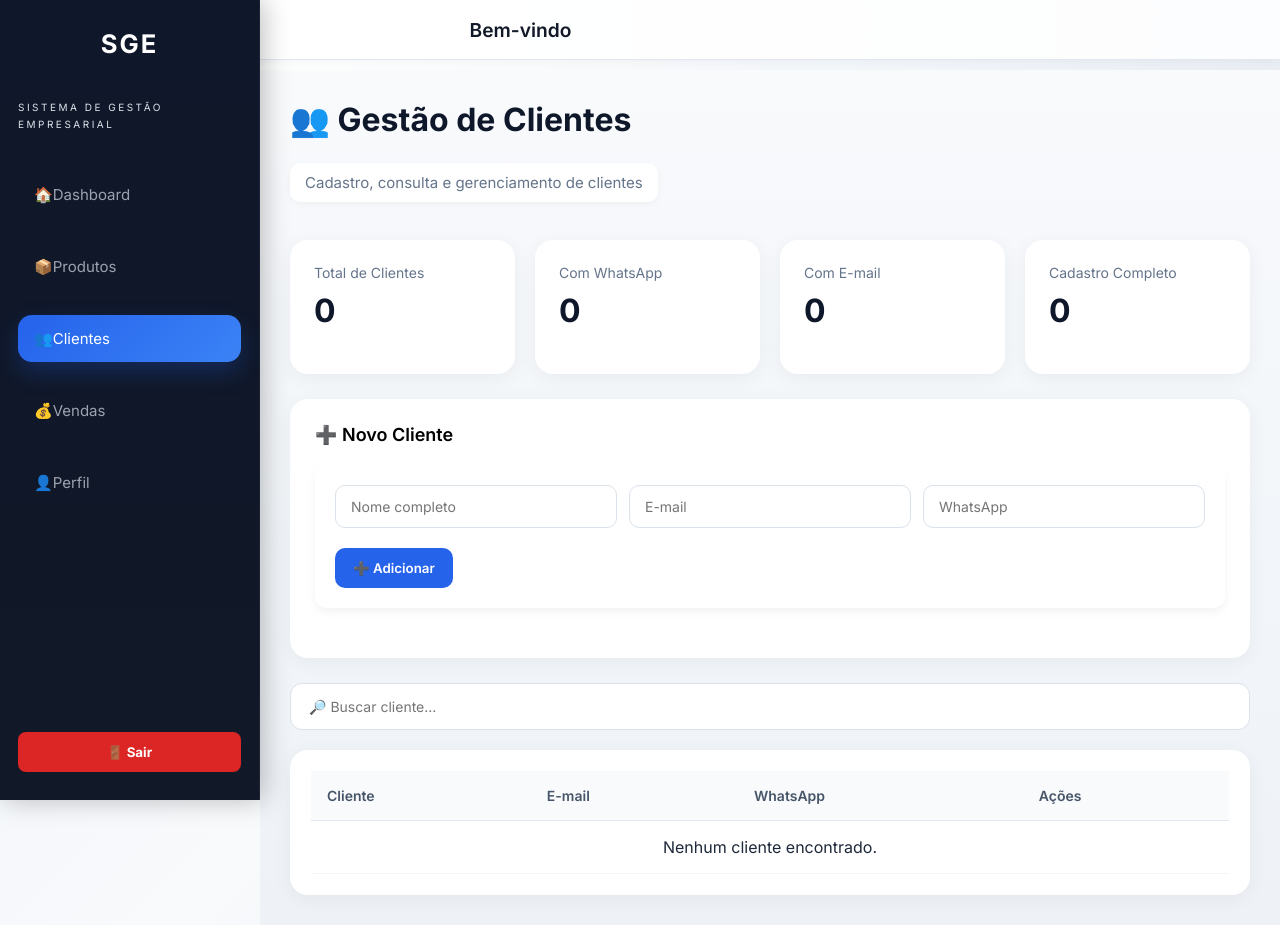
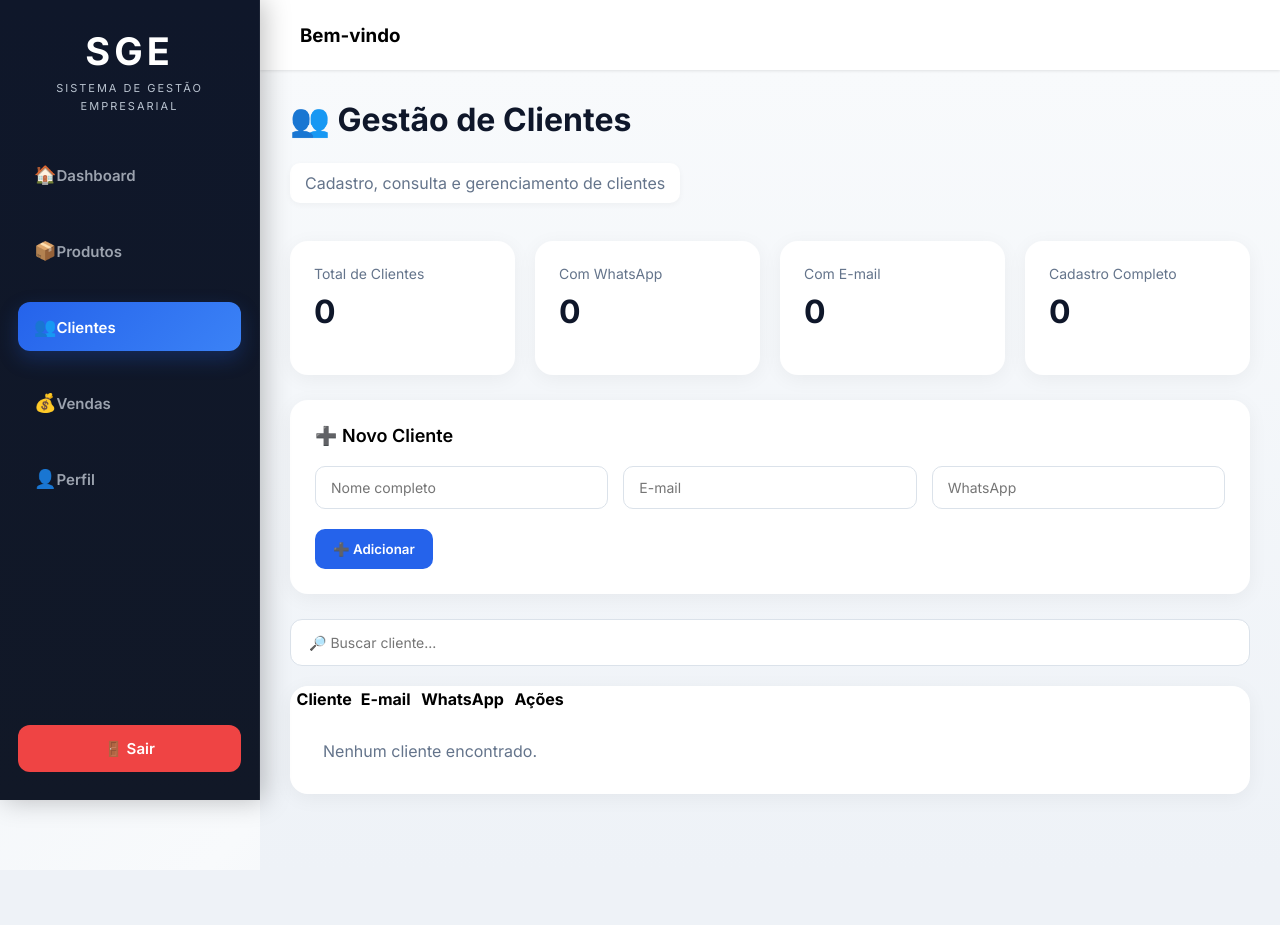
Before and after one commit to higorsenaialuno07/tcc-tarefas, a React (Vite) app: page /clients in a window 1280 px wide. After the commit the page ends 870 px from the top, so only its background shows below. Built offline with nearby package versions, Linux system fonts and the light colour scheme.

Commit message:
Tcc - ultimo commit.

```diff
--- a/src/App.css
+++ b/src/App.css
@@ -1,565 +1,112 @@
 body {
   margin: 0;
-  font-family: Arial, sans-serif;
+  padding: 0;
+  font-family: 'Inter', Arial, sans-serif;
   background: #f4f6f8;
 }
 
-/* SIDEBAR */
-/* .sidebar {
-  width: 220px;
-  height: 100vh;
-  background: #111827;
-  color: #fff;
-  position: fixed;
-  left: 0;
-  z-index: 100;
-  top: 0;
+/* ==========================
+   LOGO
+========================== */
 
-  display: flex;
-  flex-direction: column;
-  justify-content: space-between;
-  padding: 20px;
-} */
-
-/* .logo {
-  color: #ffffff !important;   /* Garante que o texto seja branco */
-  /* margin: 0 0 40px 0 !important; /* Espaço generoso abaixo do título */
-  /* font-size: 1.6rem;           /* Tamanho de destaque */
-  /* font-weight: 800;            Peso extra para parecer uma marca */ */
-  /* text-align: center;          Centraliza o nome na sidebar */
-  /* text-transform: uppercase;   Estilo caixa alta */
-  /* letter-spacing: 2px;         Espaçamento entre letras elegante */
-  /* width: 100%;                 Garante que ocupe a largura da sidebar */
-/* }  */
-
-.logo h2 {
-  color: #ffffff !important;
-  margin: 0;
-}
-
-h2.logo,
-.sidebar h2,
-.logo {
-  color: #ffffff !important;   /* Branco absoluto */
-  margin: 0 0 40px 0 !important;
-  font-size: 1.6rem !important;
-  font-weight: 800 !important;
-  text-align: center !important;
-  text-transform: uppercase !important;
-  letter-spacing: 2px !important;
-  display: block !important;
+.logo-area {
+  text-align: center;
+  margin-bottom: 35px;
 }
 
 .logo {
+  margin: 0 0 6px;
+  color: #fff;
   font-size: 38px;
   font-weight: 800;
+  letter-spacing: 4px;
+  text-align: center;
+}
+
+.logo-subtitle {
+  margin: 0 0 35px;
+
+  color: #cbd5e1;
+
+  font-size: 11px;
+  line-height: 1.6;
+  letter-spacing: 2px;
+  text-transform: uppercase;
+
+  opacity: .9;
+}
+
+/* ==========================
+   SIDEBAR MENU
+========================== */
+
+.sidebar-nav {
+  display: flex;
+  flex-direction: column;
+  gap: 12px;
+}
+
+.sidebar-nav a {
+  display: flex;
+  align-items: center;
+  gap: 12px;
+
+  padding: 14px 16px;
+
+  color: #cbd5e1;
+  text-decoration: none;
+
+  border-radius: 12px;
+
+  font-weight: 600;
+
+  transition: all .25s ease;
+}
+
+.sidebar-nav a span {
+  font-size: 18px;
+}
+
+.sidebar-nav a:hover {
+  background: rgba(255,255,255,.08);
+  color: white;
+}
+
+.sidebar-nav a.active {
+  background: linear-gradient(
+    135deg,
+    #2563eb,
+    #3b82f6
+  );
 
   color: white;
 
-  letter-spacing: 4px;
-
-  margin-bottom: 4px;
+  box-shadow: 0 8px 20px rgba(37,99,235,.25);
 }
 
-.logo-subtitle {
-  font-size: 10px;
+/* ==========================
+   BOTÃO SAIR
+========================== */
 
-  color: #f4f9ff;
+.logout-btn {
+  width: 100%;
 
-  letter-spacing: 2.5px;
-  text-transform: uppercase;
+  padding: 14px;
 
-  line-height: 1.7;
+  background: #ef4444;
+  color: white;
 
-  margin-top: 8px;
-  margin-bottom: 38px;
+  border: none;
+  border-radius: 12px;
 
-  opacity: 0.9;
-}
-.logo h2 {
-  color: #ffffff !important;
+  font-size: 15px;
+  font-weight: 600;
+
+  cursor: pointer;
+
+  transition: .25s;
 }
 
-.nav {
-  display: flex;
-  flex-direction: column;
-  flex-grow: 1;
-  gap: 15px;
-}
-
-.nav a {
-  color: white;
-  text-decoration: none;
-  padding: 10px;
-  border-radius: 8px;
-  background: rgba(255,255,255,0.05);
-}
-
-.nav a:hover {
-  background: rgba(255,255,255,0.1);
-}
-
-.logout-btn {
-  background: #dc2626;
-  color: white;
-  border: none;
-  padding: 12px;
-  border-radius: 8px;
-  cursor: pointer;
-  font-weight: bold;
-}
-
-.login-container {
-  display: flex;
-  justify-content: center;
-  align-items: center;
-  min-height: 100vh;
-  /* Gradiente moderno: começa no azul escuro da sua sidebar e clareia um pouco */
-  background: linear-gradient(135deg, #0f172a 0%, #1e293b 100%);
-  font-family: 'Inter', sans-serif;
-  margin: 0;
-  width: 100%;
-}
-
-.login-card {
-  background-color: #ffffff;
-  padding: 40px;
-  border-radius: 12px;
-  /* Sombra suave para o card flutuar sobre o fundo escuro */
-  box-shadow: 0 10px 25px rgba(0, 0, 0, 0.2);
-  width: 100%;
-  max-width: 400px;
-}
-
-/* Garante que o corpo da página não tenha margens brancas nas bordas */
-body {
-  margin: 0;
-  padding: 0;
-}
-
-.login-card {
-  background: white;
-  padding: 2.5rem;
-  border-radius: 12px;
-  box-shadow: 0 10px 25px rgba(0, 0, 0, 0.1);
-  width: 100%;
-  max-width: 400px;
-  text-align: center;
-}
-
-.login-card h2 {
-  color: #1f2937;
-  margin-bottom: 0.5rem;
-  font-size: 1.8rem;
-}
-
-.subtitle {
-  color: #64748b;
-  font-size: 14px;
-  margin-bottom: 25px;
-}
-
-.input-group {
-  text-align: left;
-  margin-bottom: 1.2rem;
-}
-
-.input-group label {
-  display: block;
-  font-size: 0.85rem;
-  font-weight: 600;
-  color: #374151;
-  margin-bottom: 0.4rem;
-}
-
-.input-group input {
-  width: 100%;
-  padding: 0.75rem;
-  border: 1px solid #d1d5db;
-  border-radius: 6px;
-  font-size: 1rem;
-  transition: border-color 0.2s;
-}
-
-.input-group input:focus {
-  outline: none;
-  border-color: #3b82f6; /* Cor da borda principal */
-  /* O box-shadow abaixo faz o efeito de "ring" (brilho externo) */
-  box-shadow: 0 0 0 3px rgba(59, 130, 246, 0.2);
-}
-
-.btn-login {
-  width: 100%;
-  padding: 0.75rem;
-  background-color: #3b82f6;
-  color: white;
-  border: none;
-  border-radius: 6px;
-  font-size: 1rem;
-  font-weight: 600;
-  cursor: pointer;
-  transition: background-color 0.2s;
-  margin-top: 1rem;
-}
-
-.btn-login:hover {
-  background-color: #2563eb;
-}
-
-.btn-login:disabled {
-  background-color: #93c5fd;
-  cursor: not-allowed;
-}
-
-.error-message {
-  color: #ef4444;
-  background-color: #fee2e2;
-  padding: 0.5rem;
-  border-radius: 4px;
-  font-size: 0.85rem;
-  margin-bottom: 1rem;
-}
-
-.footer-text {
-  margin-top: 1.5rem;
-  font-size: 0.9rem;
-  color: #4b5563;
-}
-
-.link-span {
-  color: #3b82f6;
-  font-weight: 600;
-  cursor: pointer;
-  margin-left: 5px;
-}
-
-.link-span:hover {
-  text-decoration: underline;
-}
-
-/* HEADER */
-.header {
-  height: 60px;
-
-  background: rgba(255,255,255,0.85);
-
-  backdrop-filter: blur(10px);
-
-  display: flex;
-  justify-content: space-around;
-  align-items: center;
-
-  padding: 0 20px;
-
-  position: fixed;
-  top: 0;
-  left: 220px;
-  right: 0;
-
-  border-bottom: 1px solid #e2e8f0;
-
-  box-shadow:
-    0 2px 10px rgba(15, 23, 42, 0.04);
-
-  z-index: 100;
-}
-
-.header h3 {
-  margin: 0;
-  font-size: 1.2rem;
-  color: #111827;
-  font-weight: 600;
-}
-
-
-/* CARDS */
-.summary,
-.filters,
-.chart-box,
-.task-form {
-  background: #fff;
-  padding: 15px;
-  border-radius: 12px;
-  box-shadow: 0 2px 10px rgba(0,0,0,0.05);
-}
-
-/* LISTA */
-.task-list {
-  display: flex;
-  flex-direction: column;
-  gap: 10px;
-}
-
-.task-card {
-  background: #fff;
-  padding: 12px;
-  border-radius: 10px;
-}
-
-/* STATUS */
-.done {
-  text-decoration: line-through;
-  color: gray;
-}
-
-.product-img {
-  width: 38px;
-  height: 38px;
-  object-fit: cover;
-  border-radius: 8px;
-  border: 1px solid #e2e8f0;
-}
-
-.product-table thead {
-  background: #f8fafc;
-}
-
-.product-table th {
-  padding: 14px;
-  text-align: left;
-  font-size: 14px;
-  color: #475569;
-  border-bottom: 1px solid #e2e8f0;
-}
-
-.product-table td {
-  padding: 14px;
-  border-bottom: 1px solid #f1f5f9;
-  color: #1e293b;
-}
-
-.product-table {
-  width: 100%;
-  border-collapse: collapse;
-  min-width: 700px;
-}
-
-.product-table tbody tr:hover {
-  background: #f8fafc;
-  transition: 0.2s;
-}
-
-.btn-edit,
-.btn-delete {
-  transition: 0.2s;
-}
-
-.btn-edit:hover {
-  transform: scale(1.1);
-}
-
-.btn-delete:hover {
-  transform: scale(1.1);
-}
-
-.table-container {
-  width: 100%;
-  overflow-x: auto;
-  background: #ffffff;
-  border-radius: 16px;
-  padding: 20px;
-  box-sizing: border-box;
-  box-shadow: 0 4px 20px rgba(0, 0, 0, 0.05);
-  margin-top: 20px;
-}
-
-.table-container h3 {
-  margin-bottom: 20px;
-  color: #0f172a;
-}
-
-.product-form,
-.table-container {
-  transition: 0.2s;
-}
-
-.product-form:hover,
-.table-container:hover {
-  box-shadow: 0 8px 20px rgba(0,0,0,0.06);
-}
-
-button {
-  cursor: pointer;
-}
-
-/* AVATAR */
-.profile-avatar-container {
-  display: flex;
-  flex-direction: column;
-  align-items: center;
-  margin-bottom: 25px;
-}
-
-/* FORM CLIENTES */
-.client-form {
-  background: white;
-  padding: 20px;
-  border-radius: 12px;
-  margin-bottom: 25px;
-  box-shadow: 0 4px 10px rgba(0,0,0,0.05);
-}
-
-.client-form .form-grid {
-  display: grid;
-  grid-template-columns: repeat(auto-fit, minmax(200px, 1fr));
-  gap: 12px;
-  margin-bottom: 15px;
-}
-
-/* BOTÃO PADRÃO */
-.btn-primary {
-  background: #2563eb;
-  color: white;
-  padding: 10px 16px;
-  border: none;
-  border-radius: 8px;
-  cursor: pointer;
-  font-weight: 500;
-  transition: 0.2s;
-}
-
-.btn-primary:hover {
-  background: #1d4ed8;
-}
-
-/* BOTÃO DELETE */
-.btn-delete {
-  background: #ef4444;
-  border: none;
-  padding: 6px 10px;
-  border-radius: 6px;
-  color: white;
-  cursor: pointer;
-  transition: 0.2s;
-}
-
-.btn-delete:hover {
+.logout-btn:hover {
   background: #dc2626;
 }
-
-/* EMPTY STATE */
-.empty {
-  text-align: center;
-  padding: 20px;
-  color: #64748b;
-}
-
-.actions {
-  display: flex;
-  gap: 8px;
-}
-
-.btn-edit {
-  background: #f59e0b;
-  border: none;
-  padding: 6px 10px;
-  border-radius: 6px;
-  color: white;
-  cursor: pointer;
-}
-
-.btn-edit:hover {
-  background: #d97706;
-}
-
-.btn-secondary {
-  background: #94a3b8;
-  color: white;
-  border: none;
-  padding: 10px;
-  border-radius: 8px;
-  cursor: pointer;
-}
-
-.page-header {
-  display: flex;
-  justify-content: space-between;
-  align-items: center;
-
-  margin-bottom: 28px;
-}
-
-.page-title {
-  font-size: 32px;
-  font-weight: 700;
-  color: #0f172a;
-
-  margin-bottom: 6px;
-}
-
-.page-subtitle {
-  color: #64748b;
-  font-size: 15px;
-  font-weight: 500;
-}
-
-.stats-grid {
-  display: grid;
-  grid-template-columns: repeat(auto-fit, minmax(220px, 1fr));
-  gap: 20px;
-
-  margin-bottom: 30px;
-}
-
-.stats-card {
-  background: #ffffff;
-
-  padding: 24px;
-  border-radius: 18px;
-
-  border: 1px solid #e2e8f0;
-
-  box-shadow:
-    0 4px 10px rgba(0,0,0,0.04);
-
-  transition: 0.2s;
-}
-
-.stats-card:hover {
-  transform: translateY(-3px);
-
-  box-shadow:
-    0 10px 25px rgba(0,0,0,0.08);
-}
-
-.stats-card span {
-  display: block;
-
-  font-size: 14px;
-  color: #64748b;
-
-  margin-bottom: 10px;
-}
-
-.stats-card h2 {
-  font-size: 34px;
-  font-weight: 700;
-
-  color: #0f172a;
-}
-
-.product-form {
-  background: rgba(255,255,255,0.82);
-
-  backdrop-filter: blur(10px);
-
-  border: 1px solid rgba(255,255,255,0.4);
-
-  border-radius: 24px;
-
-  padding: 28px;
-
-  margin-bottom: 30px;
-
-  box-shadow:
-    0 10px 30px rgba(15,23,42,0.06);
-
-  transition: 0.25s ease;
-}
-
-.product-form:hover {
-  transform: translateY(-2px);
-
-  box-shadow:
-    0 18px 40px rgba(15,23,42,0.08);
-}
--- a/src/index.css
+++ b/src/index.css
@@ -37,7 +37,7 @@
   z-index: 1000; /* Sidebar sempre por cima para evitar o erro do "branco" */
   /* padding: 24px;
   color: white;
-} */ */
+}*/
 
 .sidebar h2 {
   font-size: 1.5rem;
--- a/src/styles/clients.css
+++ b/src/styles/clients.css
@@ -106,7 +106,7 @@
 }
 
 .btn-primary {
-  background: #2563eb;
+  background: var(--primary-blue);
   color: white;
   border: none;
   padding: 12px 18px;
@@ -116,7 +116,7 @@
 }
 
 .btn-primary:hover {
-  background: #1d4ed8;
+  background: var(--primary-blue-hover);
 }
 
 .btn-secondary {
@@ -165,16 +165,16 @@
   box-shadow: 0 4px 20px rgba(0,0,0,.05);
 }
 
-.product-table {
+.clients-table {
   width: 100%;
   border-collapse: collapse;
 }
 
-.product-table thead {
+.clients-table thead {
   background: #f8fafc;
 }
 
-.product-table th {
+.clients-table th {
   text-align: left;
   padding: 16px;
   color: #475569;
@@ -182,12 +182,12 @@
   font-weight: 600;
 }
 
-.product-table td {
+.clients-table td {
   padding: 16px;
   border-top: 1px solid #f1f5f9;
 }
 
-.product-table tr:hover {
+.clients-table tr:hover {
   background: #f8fafc;
 }
 
@@ -287,3 +287,30 @@
     min-width: 700px;
   }
 }
+
+
+.form-grid input,
+.search-input {
+    transition: .25s ease;
+}
+
+.form-grid input:focus,
+.search-input:focus {
+    transform: translateY(-1px);
+}
+
+
+.clients-table tbody tr {
+    transition: .2s ease;
+}
+
+.clients-table tbody tr:hover {
+    background: #f8fafc;
+}
+
+.btn-edit,
+.btn-delete{
+    display:flex;
+    align-items:center;
+    justify-content:center;
+}
```
